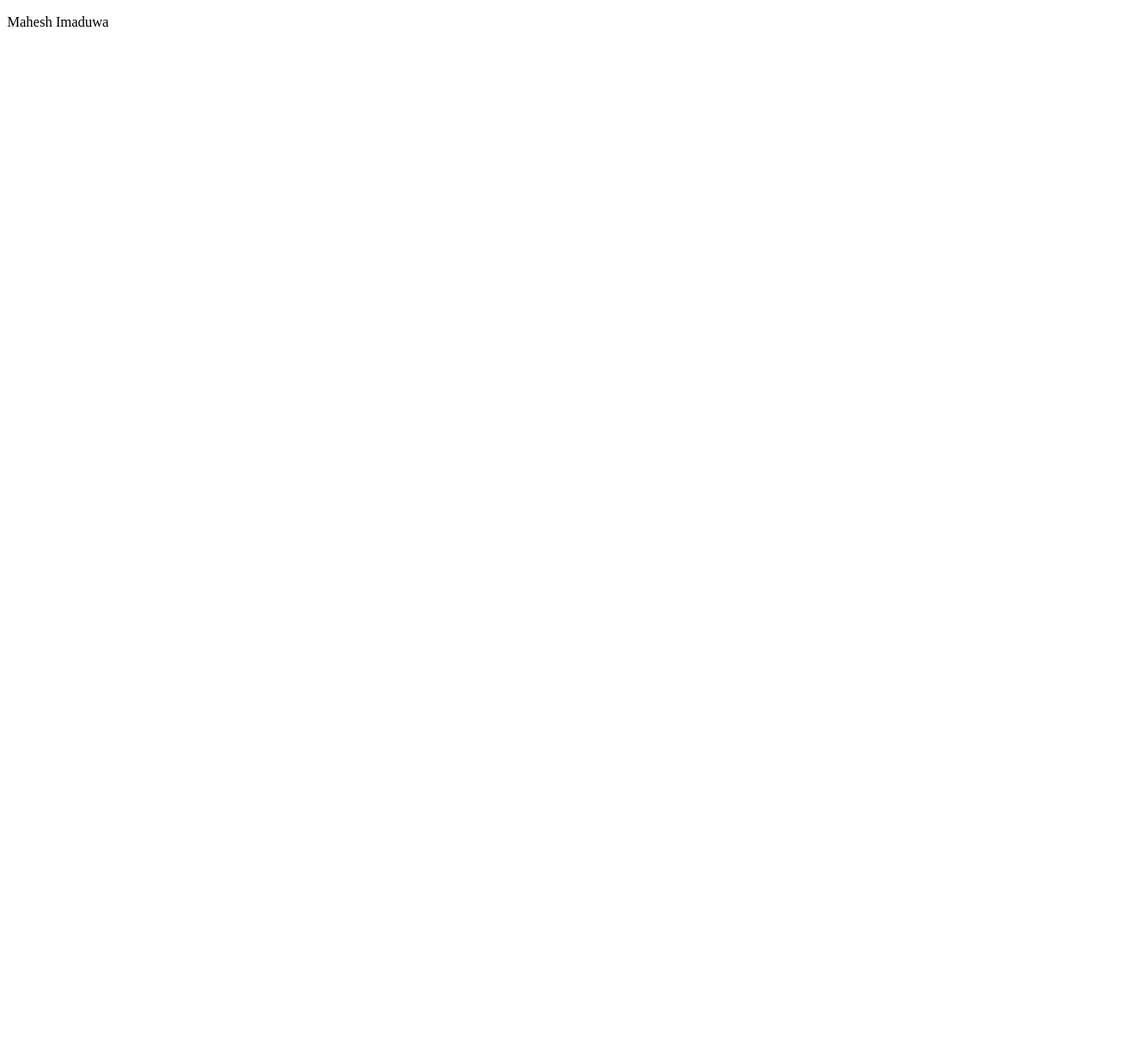
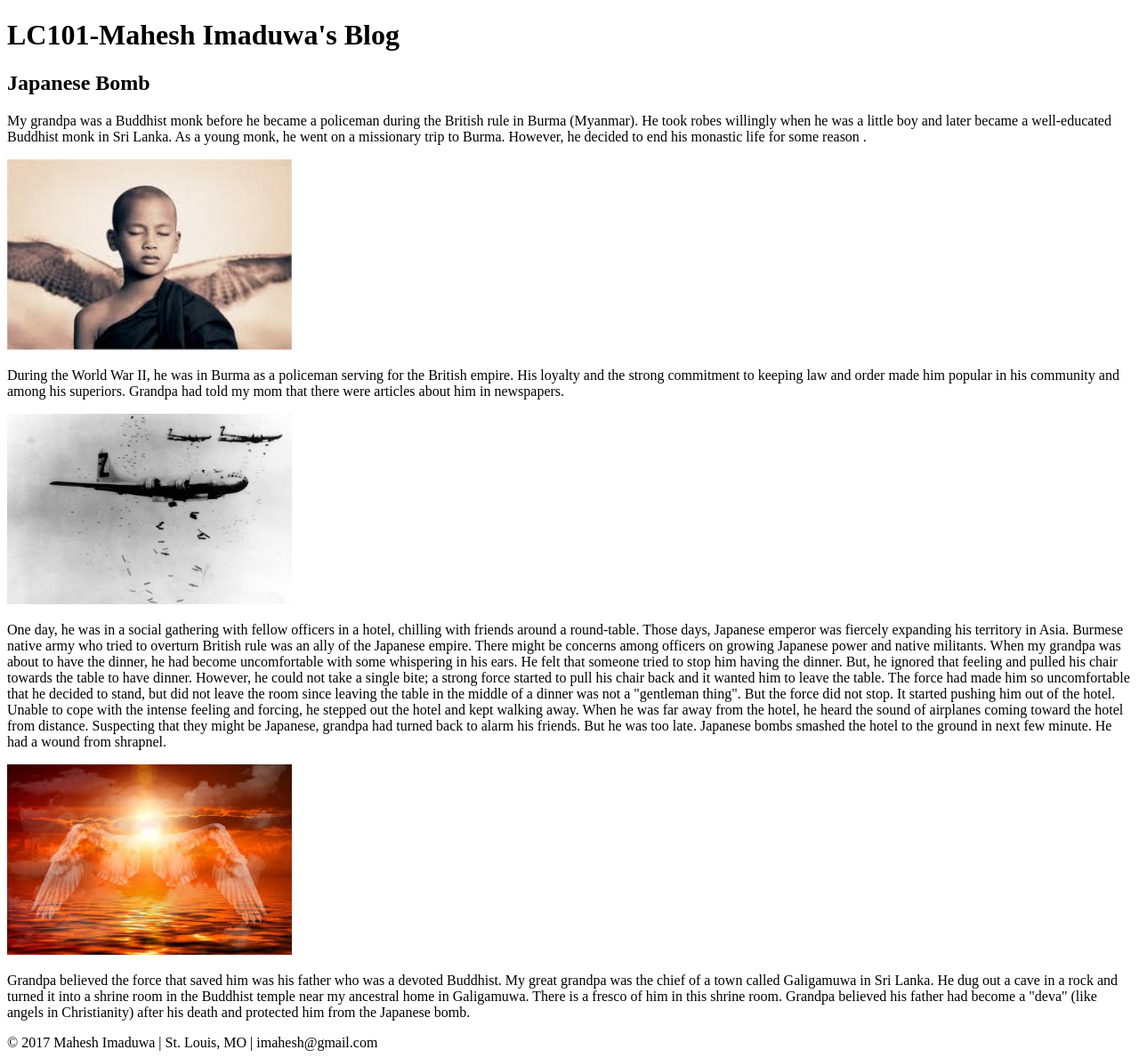
Before and after one commit to mwickram/LC101, a plain HTML site: page index.html in a window 1280 px wide. Shown: the whole page at 89% size. Before the commit the page ends 800 px from the top, so only its background shows below. Drawn offline with Linux system fonts and the light colour scheme.

Commit message:
Finished work on HTML page

```diff
--- a/index.html
+++ b/index.html
@@ -1,11 +1,73 @@
 <!DOCTYPE html>
 <html>
     <head>
-        <title>Big Data</title>
+        <title>Japanese Bomb</title>
+        <style>
+        img {
+        width:100%;
+        }
+        </style>
     </head>
-
     <body>
-        <p>Mahesh Imaduwa</p>
+        <header>
+              <h1>LC101-Mahesh Imaduwa's Blog</h1>
+        </header>
+    <article>
+        <header>
+            <h2>Japanese Bomb</h2>
+        </header>
+        <p>
+            My grandpa was a Buddhist monk before he became a policeman
+            during the British rule in Burma (Myanmar).
+            He took robes willingly when he was a little boy and
+            later became a well-educated Buddhist monk in Sri Lanka.
+            As a young monk, he went on a missionary trip to Burma.
+            However, he decided to end his monastic life for some reason .
+        </p>
+         <img src=images/buddhistmonk.jpg alt="buddhist monk" style="width:320px;height:214px">
+         <p>
+            During the World War II, he was in Burma as a policeman
+            serving for the British empire. His loyalty and the strong
+            commitment to keeping law and order made him popular in his
+            community and among his superiors. Grandpa had told my mom
+            that there were articles about him in newspapers.
+        </p>
+        <img src=images/fighterplane.jpg alt="fighter_plane" style="width:320px;height:214px;">
+        <p>
+            One day, he was in a social gathering with fellow officers
+            in a hotel, chilling with friends around a round-table.
+            Those days, Japanese emperor was fiercely expanding
+            his territory in Asia. Burmese native army who tried to overturn
+            British rule was an ally of the Japanese empire. There might be
+            concerns among officers on growing Japanese power and native militants.
+            When my grandpa was about to have the dinner, he had become uncomfortable
+            with some whispering in his ears. He felt that someone tried to stop him
+            having the dinner. But, he ignored that feeling and pulled his chair
+            towards the table to have dinner. However, he could not take a single bite;
+            a strong force started to pull his chair back and it wanted him to leave
+            the table. The force had made him so uncomfortable that he decided to stand,
+            but did not leave the room since leaving the table in the middle of a dinner
+            was not a "gentleman thing". But the force did not stop. It started pushing
+            him out of the hotel. Unable to cope with the intense feeling and forcing,
+            he stepped out the hotel and kept walking away. When he was far away from
+            the hotel, he heard the sound of airplanes coming toward the hotel from distance.
+            Suspecting that they might be Japanese, grandpa had turned back to alarm his friends.
+            But he was too late. Japanese bombs smashed the hotel to the ground in next few minute.
+            He had a wound from shrapnel.
+        </p>
+        <img src=images/angel.jpg alt="angel" style="width:320px;height:214px;">
+        <p>
+            Grandpa believed the force that saved him was his father who was a devoted Buddhist.
+            My great grandpa was the chief of a town called Galigamuwa in Sri Lanka.
+            He dug out a cave in a rock and turned it into a shrine room in the Buddhist temple
+            near my ancestral home in Galigamuwa. There is a  fresco of him in this shrine room.
+            Grandpa believed his father had become a "deva" (like angels in Christianity) after
+            his death and protected him from the Japanese bomb.
+        </p>
+    </article>
+    <footer>
+        &copy; 2017 Mahesh Imaduwa | St. Louis, MO | imahesh@gmail.com
+    </footer>
     </body>
 
 </html>
```
Also changed, not shown: images/angel.jpg (added), images/buddhistmonk.jpg (added), images/fighterplane.jpg (added).
